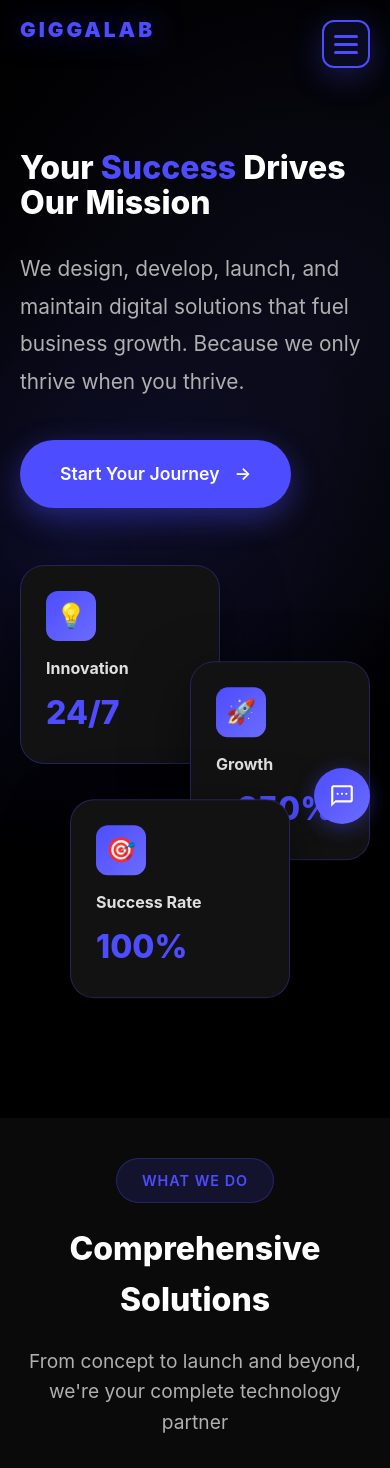
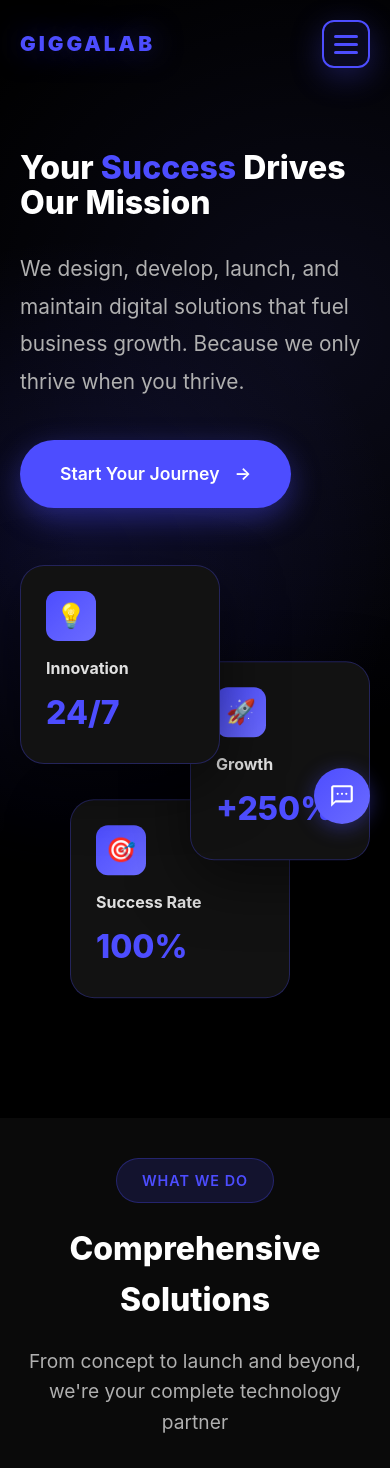
Before and after one commit to augepaugee/gigalab-website, a React (Create React App) app: page / in a window 390 px wide. Shown: the top 1468 px of the page. Built offline with nearby package versions, Linux system fonts and the light colour scheme.

Commit message:
Mobile UI improvments

```diff
--- a/src/styles/App.css
+++ b/src/styles/App.css
@@ -1243,6 +1243,37 @@ footer {
 
 /* Mobile Menu Styles */
 @media (max-width: 768px) {
+    /* Reposition logo to left on mobile */
+    .hero-logo {
+        left: 20px;
+        transform: none;
+    }
+
+    .hero-logo.hidden {
+        opacity: 0;
+        transform: translateY(-20px);
+        pointer-events: none;
+    }
+
+    .hero-logo h1 {
+        display: flex;
+        align-items: center;
+        height: 48px;
+    }
+
+    /* Adjust floating cards z-index for proper layering on mobile */
+    .card-1 {
+        z-index: 3;
+    }
+
+    .card-2 {
+        z-index: 2;
+    }
+
+    .card-3 {
+        z-index: 1;
+    }
+
     /* Services grid - single column on mobile */
     .services {
         padding: 60px 15px;
--- a/src/styles/ChatWidget.css
+++ b/src/styles/ChatWidget.css
@@ -14,7 +14,7 @@
     justify-content: center;
     box-shadow: 0 4px 20px rgba(77, 77, 255, 0.4);
     transition: all 0.3s ease;
-    z-index: 999;
+    z-index: 1003;
 }
 
 /* Unread Badge */
@@ -74,7 +74,7 @@
     transform: translateY(20px) scale(0.95);
     pointer-events: none;
     transition: all 0.3s ease;
-    z-index: 1000;
+    z-index: 1003;
     border: 1px solid rgba(77, 77, 255, 0.2);
 }
 
--- a/src/styles/LanguageSwitcher.css
+++ b/src/styles/LanguageSwitcher.css
@@ -50,14 +50,26 @@
 .language-dropdown {
     position: absolute;
     top: calc(100% + 8px);
-    right: 0;
+    left: 50%;
+    transform: translateX(-50%);
     min-width: 160px;
     background: var(--card-bg);
     border: 1px solid rgba(77, 77, 255, 0.2);
     border-radius: 12px;
     padding: 8px;
     box-shadow: 0 8px 32px rgba(0, 0, 0, 0.8);
-    animation: dropdownSlide 0.2s ease;
+    animation: dropdownSlideCenter 0.2s ease;
+}
+
+@keyframes dropdownSlideCenter {
+    from {
+        opacity: 0;
+        transform: translateX(-50%) translateY(-10px);
+    }
+    to {
+        opacity: 1;
+        transform: translateX(-50%) translateY(0);
+    }
 }
 
 @keyframes dropdownSlide {
@@ -111,14 +123,29 @@
 /* Mobile Styles */
 @media (max-width: 768px) {
     .language-switcher {
-        margin-top: 30px;
-        margin-bottom: 30px;
-        order: -1;
+        position: absolute;
+        top: 20px;
+        right: 76px;
+        left: auto;
+        transform: none;
+        margin: 0;
+        z-index: 1001;
     }
 
     .language-switcher-button {
         padding: 10px 16px;
         font-size: 1em;
+        height: 48px;
+        display: flex;
+        align-items: center;
+        transition: all 0.2s ease;
+    }
+
+    .language-switcher-button:hover,
+    .language-switcher-button:active {
+        transform: scale(0.98);
+        background: rgba(77, 77, 255, 0.15);
+        border-color: var(--primary-blue);
     }
 
     .flag-icon {
@@ -140,6 +167,19 @@
         left: 50%;
         right: auto;
         transform: translateX(-50%);
+        animation: dropdownSlideCenter 0.2s ease;
+        top: calc(100% + 8px);
+    }
+
+    @keyframes dropdownSlideCenter {
+        from {
+            opacity: 0;
+            transform: translateX(-50%) translateY(-10px);
+        }
+        to {
+            opacity: 1;
+            transform: translateX(-50%) translateY(0);
+        }
     }
 
     .language-option {
```
Also changed, not shown: 6 other files (tests, documents, lock files or other folders).
